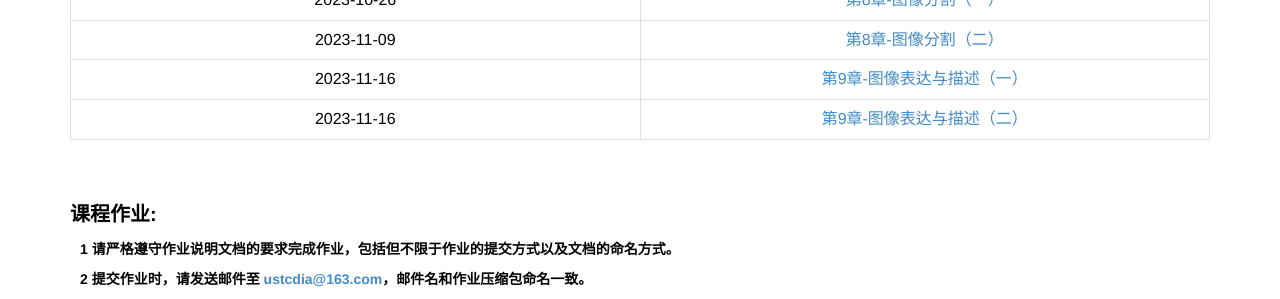
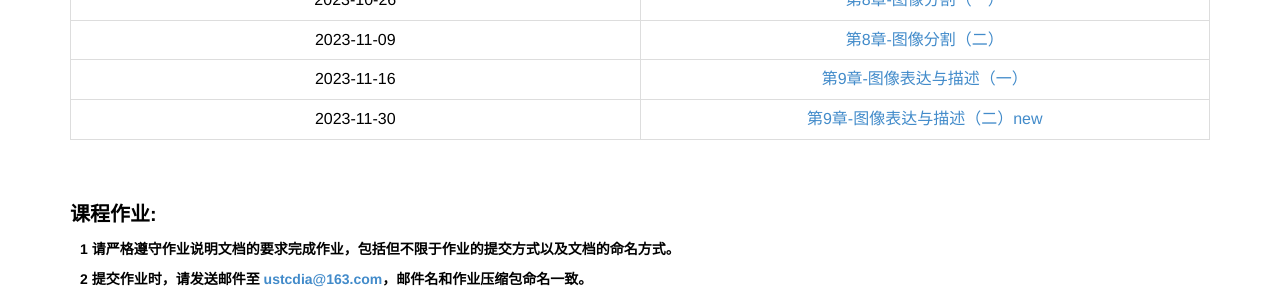
Before and after one commit to ustc-dia/ustc-dia.github.io, a Jekyll site: the page index.html, which Jekyll copies as it is, in a window 1280 px wide and 900 px high, scrolled down 1033 px. Shown: the part 150-449 px from the top of the window. Built offline with Jekyll 4.4.1, drawn with Linux system fonts in a browser that asks for light colours.

Commit message:
update slides 9

```diff
--- a/index.html
+++ b/index.html
@@ -226,8 +226,8 @@
                 </tr>
 
                 <tr>
-                    <td>2023-11-16</td>
-                    <td><a href="./slides_2023_autumn/第9章-图像表达与描述（二）.pdf" target="_blank">第9章-图像表达与描述（二）</a></td>
+                    <td>2023-11-30</td>
+                    <td><a href="./slides_2023_autumn/第9章-图像表达与描述（二）new.pdf" target="_blank">第9章-图像表达与描述（二）new</a></td>
                 </tr>
 
                 <!--
```
Also changed, not shown: 1 other file.
